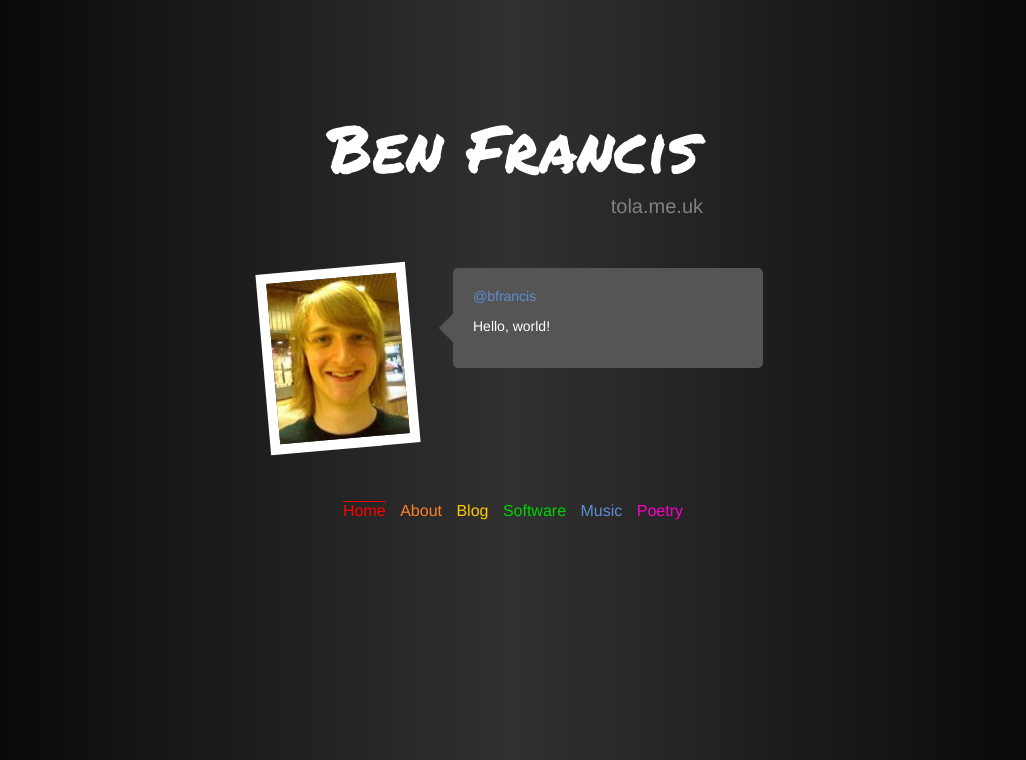
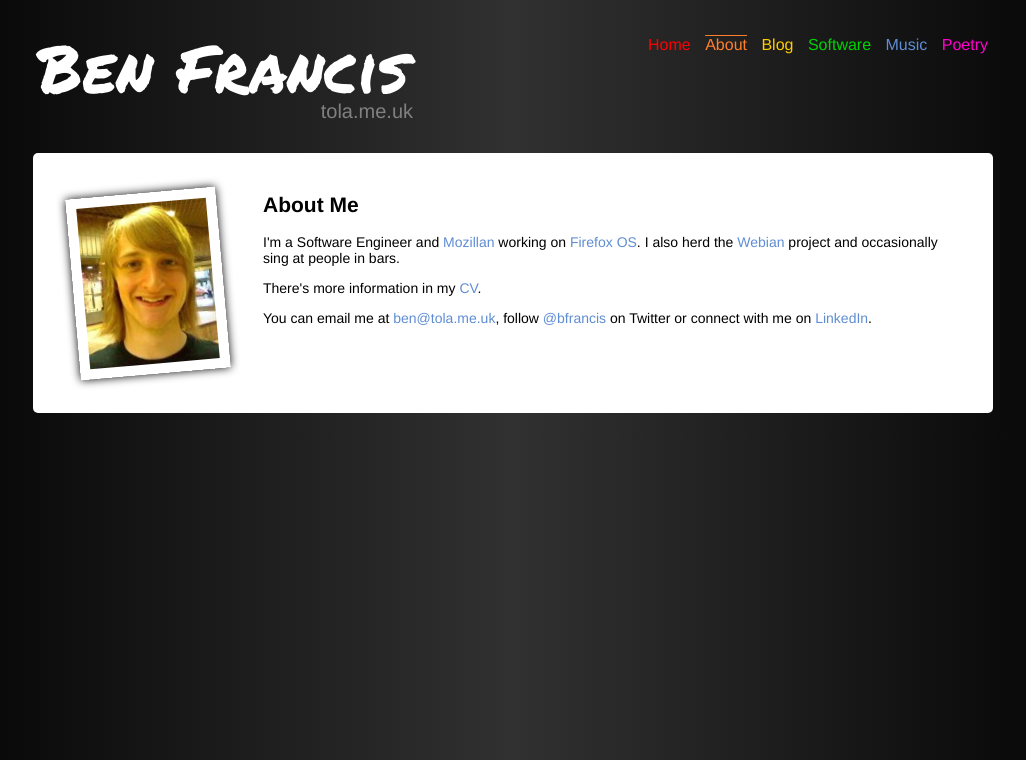
Before and after one commit to benfrancis/tola.me.uk, a PHP site: page /about/index.html in a window 1280 px wide. Shown: the top 760 px of the page, without its empty margins (127-1153 px from the left). Run offline with PHP 8.4, Linux system fonts and the light colour scheme.

Commit message:
Added About page

```diff
--- /dev/null
+++ b/about/about.css
@@ -0,0 +1,15 @@
+section#about {
+  min-height: 180px;
+}
+
+img#photo {
+  border: 10px solid white;
+  box-shadow: 0 0 10px #000;
+  -ms-transform: rotate(-5deg);
+  -webkit-transform: rotate(-5deg);
+  -o-transform: rotate(-5deg);
+  -moz-transform: rotate(-5deg);
+  float: left;
+  margin-right: 40px;
+  margin-bottom: 40px;
+}
--- /dev/null
+++ b/about/index.html
@@ -0,0 +1,43 @@
+<!DOCTYPE html>
+
+<html>
+
+  <head>
+    <meta charset="utf-8">
+    <title>Ben Francis - About</title>
+    <link rel="stylesheet" href="/site.css" type="text/css" />
+    <link rel="stylesheet" href="about.css" type="text/css" />
+    <link rel="shortcut icon" href="/favicon.ico" />
+  </head>
+
+  <body>
+
+    <header>
+      <hgroup>
+        <h1>Ben Francis</h1>
+        <h2>tola.me.uk</h2>
+      </hgroup>
+      <nav>
+        <ul>
+          <li><a href="/">Home</a></li>
+          <li><a class="selected" href="/about">About</a></li>
+          <li><a href="/blog">Blog</a></li>
+          <li><a href="/software">Software</a></li>
+          <li><a href="/music">Music</a></li>
+          <li><a href="/poetry">Poetry</a></li>
+        </ul>
+      </nav>
+    </header>
+
+    <section id="about" class="page">
+      <img id="photo" src="../images/ben.jpg" alt="Ben" />
+      <h1>About Me</h1>
+      <p>I'm a Software Engineer and <a href="http://mozilla.org">Mozillan</a> working on <a href="http://mozilla.org/firefoxos">Firefox OS</a>. I also herd the <a href="http://webian.org">Webian</a> project and occasionally sing at people in bars.</p>
+      <p>There's more information in my <a href="http://cv.tola.me.uk">CV</a>.</p>
+      <p>You can email me at <a href="mailto:ben@tola.me.uk">ben@tola.me.uk</a>, follow <a href="http://twitter.com/bfrancis">@bfrancis</a> on Twitter or connect with me on <a href="http://uk.linkedin.com/in/benjamintolafrancis">LinkedIn</a>.
+
+   </section>
+
+  </body>
+
+</html>
--- a/index.html
+++ b/index.html
@@ -6,6 +6,7 @@
     <meta charset="utf-8">
     <title>Ben Francis</title>
     <link rel="stylesheet" href="site.css" type="text/css" />
+    <link rel="stylesheet" href="home.css" type="text/css" />
     <script type="text/javascript" src="moment.min.js"></script>
     <script type="text/javascript" src="home.js"></script>
     <script defer src="http://api.twitter.com/1/statuses/user_timeline/bfrancis.json?count=1&include_rts=0&callback=showTweet"></script>
@@ -15,11 +16,13 @@
   <body>
 
     <header>
+      <hgroup>
         <h1>Ben Francis</h1>
-      <span>tola.me.uk</span>
+        <h2>tola.me.uk</h2>
+      </hgroup>
     </header>
 
-    <section id="main">
+    <section id="intro">
       <img id="photo" src="images/ben.jpg" alt="Ben" />
 
       <div id="tweet">
@@ -30,6 +33,7 @@
 
    </section>
 
+   <footer>
      <nav>
       <ul>
         <li><a class="selected" href="/">Home</a></li>
@@ -40,6 +44,7 @@
         <li><a href="/poetry">Poetry</a></li>
       </ul>
      </nav>
+   </footer>
 
   </body>
 
--- a/site.css
+++ b/site.css
@@ -18,6 +18,8 @@
   background: linear-gradient(90deg, #000, #313131 50%, #000);
   font-family: Helvetica, sans-serif;
   font-size: 14px;
+  padding: 20px;
+  margin: 0;
 }
 
 a {
@@ -30,8 +32,16 @@
 }
 
 header {
+  min-width: 580px;
+  max-width: 960px;
+  margin: 0 auto;
+}
+
+header hgroup {
   width: 380px;
-  margin: 100px auto 50px auto;
+  float: left;
+  margin-bottom: 30px;
+  margin-right: 20px;
 }
 
 header h1 {
@@ -41,64 +51,23 @@
   margin: 0;
 }
 
-header span {
+header h2 {
   display: block;
   font: 20px Helvetica, sans-serif;
   color: #808080;
   text-align: right;
+  margin: 0;
+  margin-top: -15px;
 }
 
-section#main {
-  width: 500px;
-  margin: 0 auto;
-  position: relative;;
-}
-
-img#photo {
-  border: solid 10px #fff;
-  transform: rotate(-5deg);
-  -ms-transform: rotate(-5deg);
-  -webkit-transform: rotate(-5deg);
-  -o-transform: rotate(-5deg);
-  -moz-transform: rotate(-5deg);
-}
-
-#tweet {
-  background-color: #555;
-  border-radius: 5px;
-  padding: 20px;
-  width: 270px;
-  position: absolute;
-  right: 0;
-  top: 0;
-}
-
-#tweet:after {
-  position: absolute;
-  left: -10px;
-  bottom: 30px;
-  display: block;
-  -webkit-transform: rotate(45deg);
-  -moz-transform: rotate(45deg);
-  -ms-transform: rotate(45deg);
-  -o-transform: rotate(45deg);
-  background-color: #555;
-  content: "";
-  width: 20px;
-  height: 20px;
-}
-
-#tweet time {
-  color: #b3b3b3;
+header nav {
+  float: right;
+  text-align: right;
 }
 
 nav {
   font-size: 16px;
-  margin: 0 auto;
   display: block;
-  width: 500px;
-  text-align: center;
-  margin-top: 50px;
 }
 
 nav ul {
@@ -140,3 +109,18 @@
 nav li a.selected, nav li a:hover {
   text-decoration: overline;
 }
+
+section.page {
+  clear: both;
+  background-color: #fff;
+  border-radius: 5px;
+  min-width: 500px;
+  max-width: 880px;
+  color: #000;
+  padding: 40px;
+  margin: 0 auto;
+}
+
+section h1 {
+  margin-top: 0;
+}
```
Also changed, not shown: home.css (added, +55 -0 lines). Lines whose indentation alone changed are shown as unchanged.
